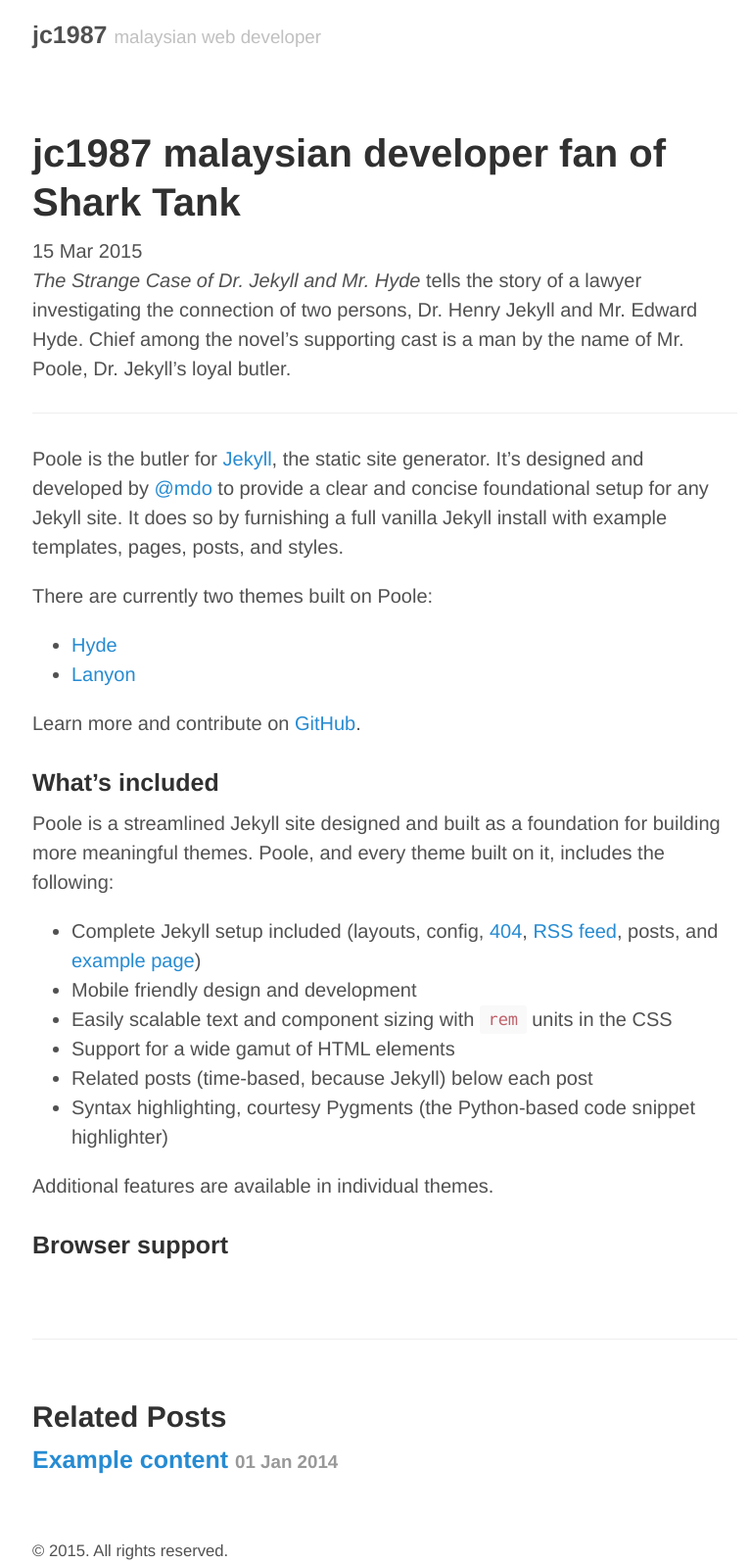
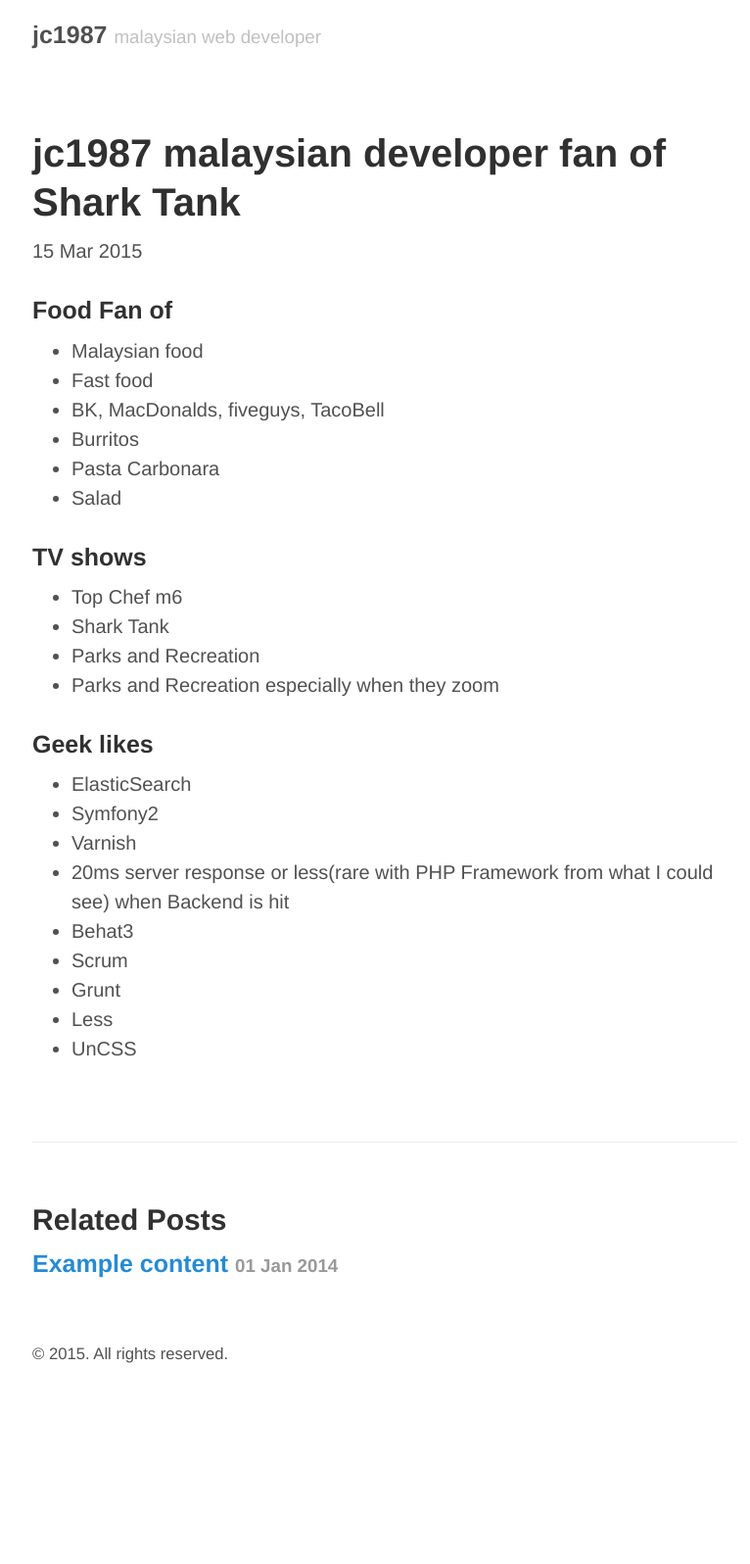
Before and after one commit to jc1987/jc1987.github.com, a Jekyll site: the page built from _posts/2015-03-15-jc.md, in a window 1280 px wide. Shown: the whole page at 98% size, without its empty margins (247-1013 px from the left). Built offline with Jekyll 4.4.1, drawn with Linux system fonts in a browser that asks for light colours; after the commit the page ends 1395 px from its top, so only the background shows below that.

Commit message:
Jekyll post

```diff
--- a/_posts/2015-03-15-jc.md
+++ b/_posts/2015-03-15-jc.md
@@ -3,30 +3,30 @@
 title: jc1987 malaysian developer fan of Shark Tank
 ---
 
-*The Strange Case of Dr. Jekyll and Mr. Hyde* tells the story of a lawyer investigating the connection of two persons, Dr. Henry Jekyll and Mr. Edward Hyde. Chief among the novel's supporting cast is a man by the name of Mr. Poole, Dr. Jekyll's loyal butler.
+### Food Fan of
 
------
+* Malaysian food
+* Fast food
+* BK, MacDonalds, fiveguys, TacoBell
+* Burritos
+* Pasta Carbonara
+* Salad
 
-Poole is the butler for [Jekyll](http://jekyllrb.com), the static site generator. It's designed and developed by [@mdo](https://twitter.com/mdo) to provide a clear and concise foundational setup for any Jekyll site. It does so by furnishing a full vanilla Jekyll install with example templates, pages, posts, and styles.
+### TV shows
 
-There are currently two themes built on Poole:
+* Top Chef m6
+* Shark Tank
+* Parks and Recreation
+* Parks and Recreation especially when they zoom
 
-* [Hyde](http://hyde.getpoole.com)
-* [Lanyon](http://lanyon.getpoole.com)
+### Geek likes
 
-Learn more and contribute on [GitHub](https://github.com/poole).
-
-### What's included
-
-Poole is a streamlined Jekyll site designed and built as a foundation for building more meaningful themes. Poole, and every theme built on it, includes the following:
-
-* Complete Jekyll setup included (layouts, config, [404](/404.html), [RSS feed](/atom.xml), posts, and [example page](/about))
-* Mobile friendly design and development
-* Easily scalable text and component sizing with `rem` units in the CSS
-* Support for a wide gamut of HTML elements
-* Related posts (time-based, because Jekyll) below each post
-* Syntax highlighting, courtesy Pygments (the Python-based code snippet highlighter)
-
-Additional features are available in individual themes.
-
-### Browser support
+* ElasticSearch
+* Symfony2
+* Varnish
+* 20ms server response or less(rare with PHP Framework from what I could see) when Backend is hit
+* Behat3
+* Scrum
+* Grunt
+* Less
+* UnCSS
```
